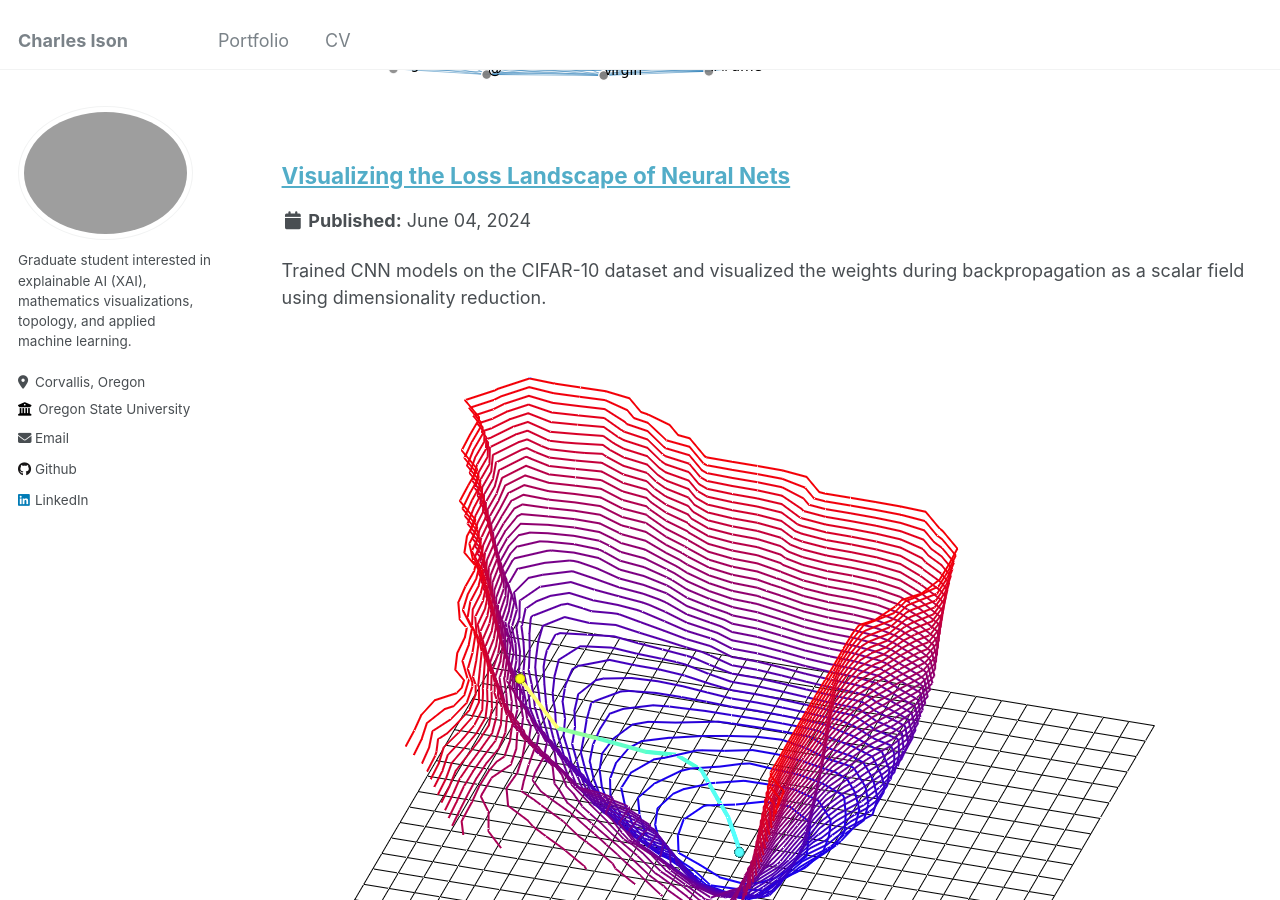
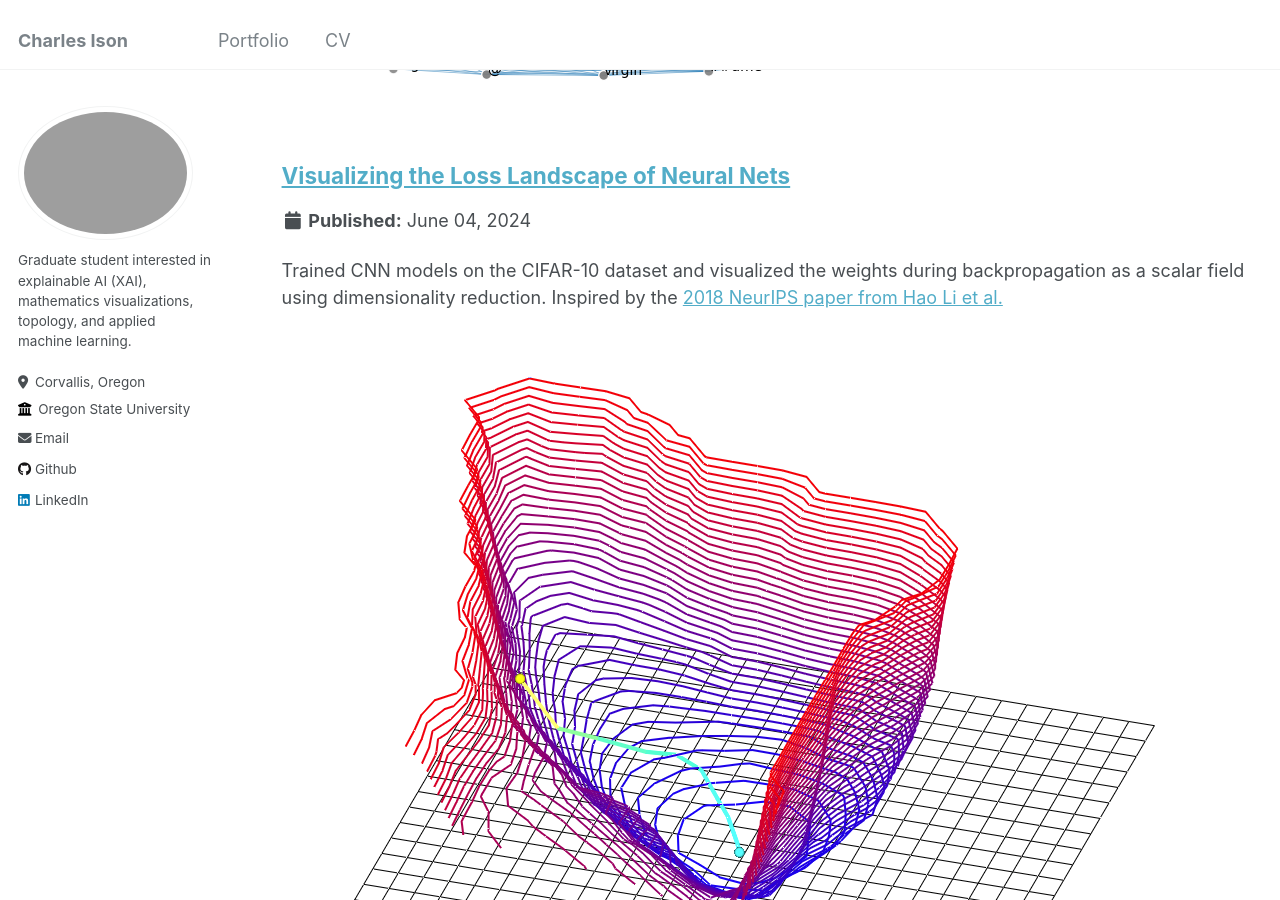
Before and after one commit to charles-ison/charles-ison.github.io, a Jekyll site: the page built from _pages/portfolio.html, in a window 1280 px wide and 900 px high, scrolled down 1213 px. Built offline with Jekyll 4.4.1, drawn with Linux system fonts in a browser that asks for light colours.

Commit message:
Adding portfolio reference.

```diff
--- a/_portfolio/portfolio_3_visualizing_loss_landscapes.md
+++ b/_portfolio/portfolio_3_visualizing_loss_landscapes.md
@@ -1,6 +1,6 @@
 ---
 title: "Visualizing the Loss Landscape of Neural Nets"
-excerpt: "Trained CNN models on the CIFAR-10 dataset and visualized the weights during backpropagation as a scalar field using dimensionality reduction. <br/><img src='/images/loss_landscape.png'>"
+excerpt: "Trained CNN models on the CIFAR-10 dataset and visualized the weights during backpropagation as a scalar field using dimensionality reduction. Inspired by the <a href='https://papers.nips.cc/paper_files/paper/2018/hash/a41b3bb3e6b050b6c9067c67f663b915-Abstract.html'> 2018 NeurIPS paper from Hao Li et al. </a>  <br/><img src='/images/loss_landscape.png'>"
 collection: portfolio
 ---
 
```
